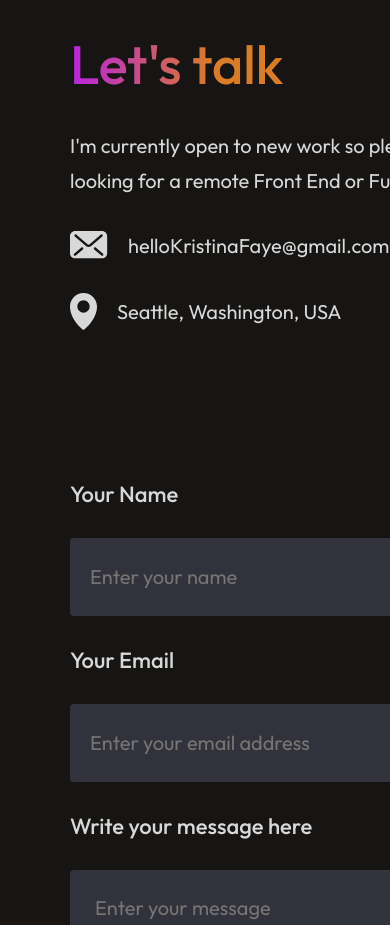
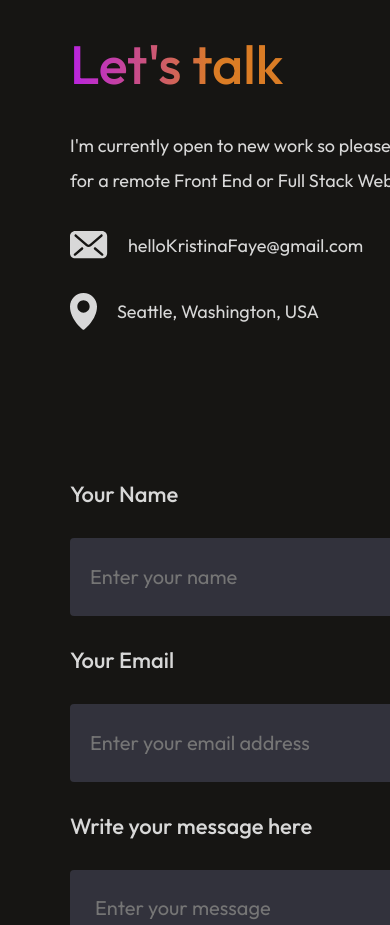
Before and after one commit to hellokristinafaye/portfolio-react, a React (Vite) app: page / in a window 390 px wide. Shown: the part 4440-5365 px from the top of the page. Built offline with nearby package versions, Linux system fonts and the light colour scheme.

Commit message:
contact blurb sized

```diff
--- a/src/components/Contact/Contact.css
+++ b/src/components/Contact/Contact.css
@@ -124,6 +124,8 @@
     }
     .contact-left h1 {
         font-size: 54px;
-
+    }
+    .contact-left p {
+        font-size: 18px;
     }
 }
```
